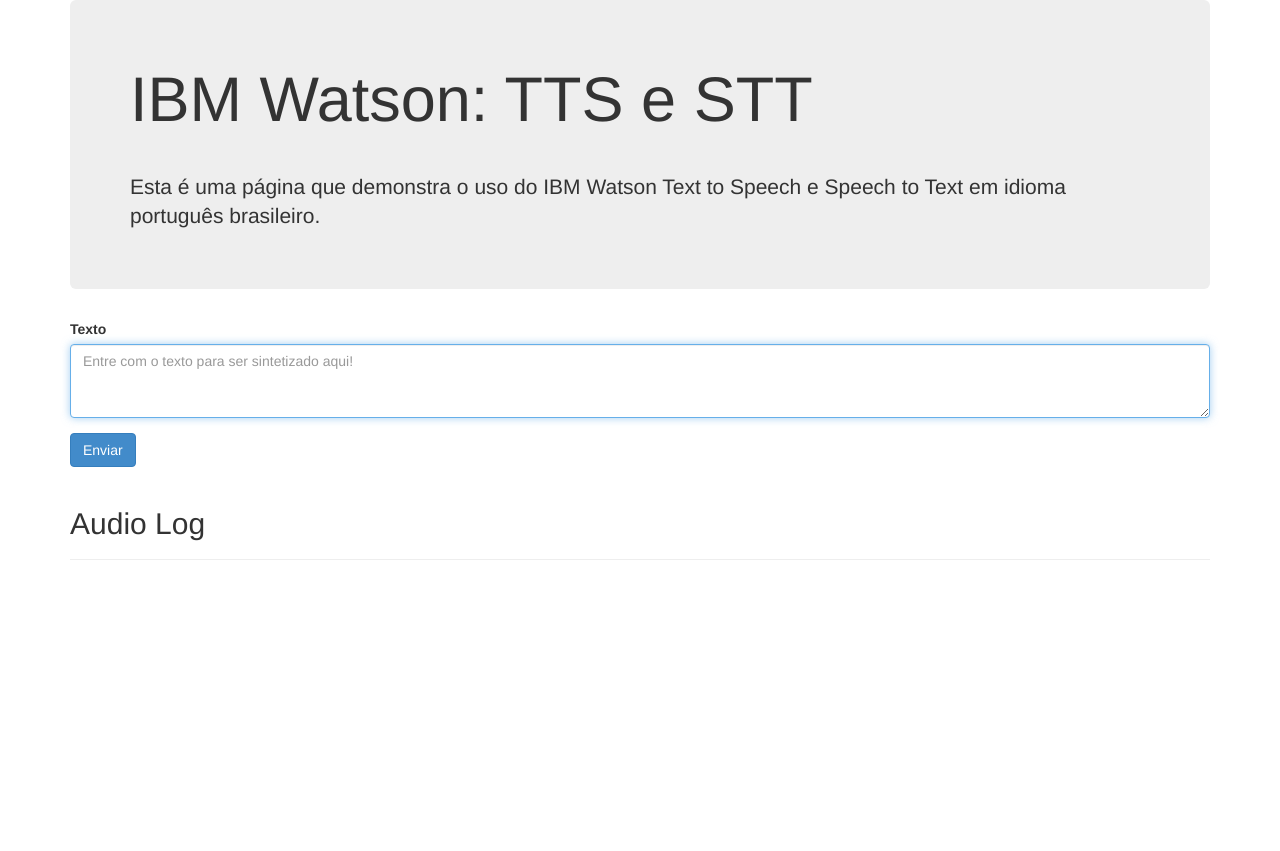
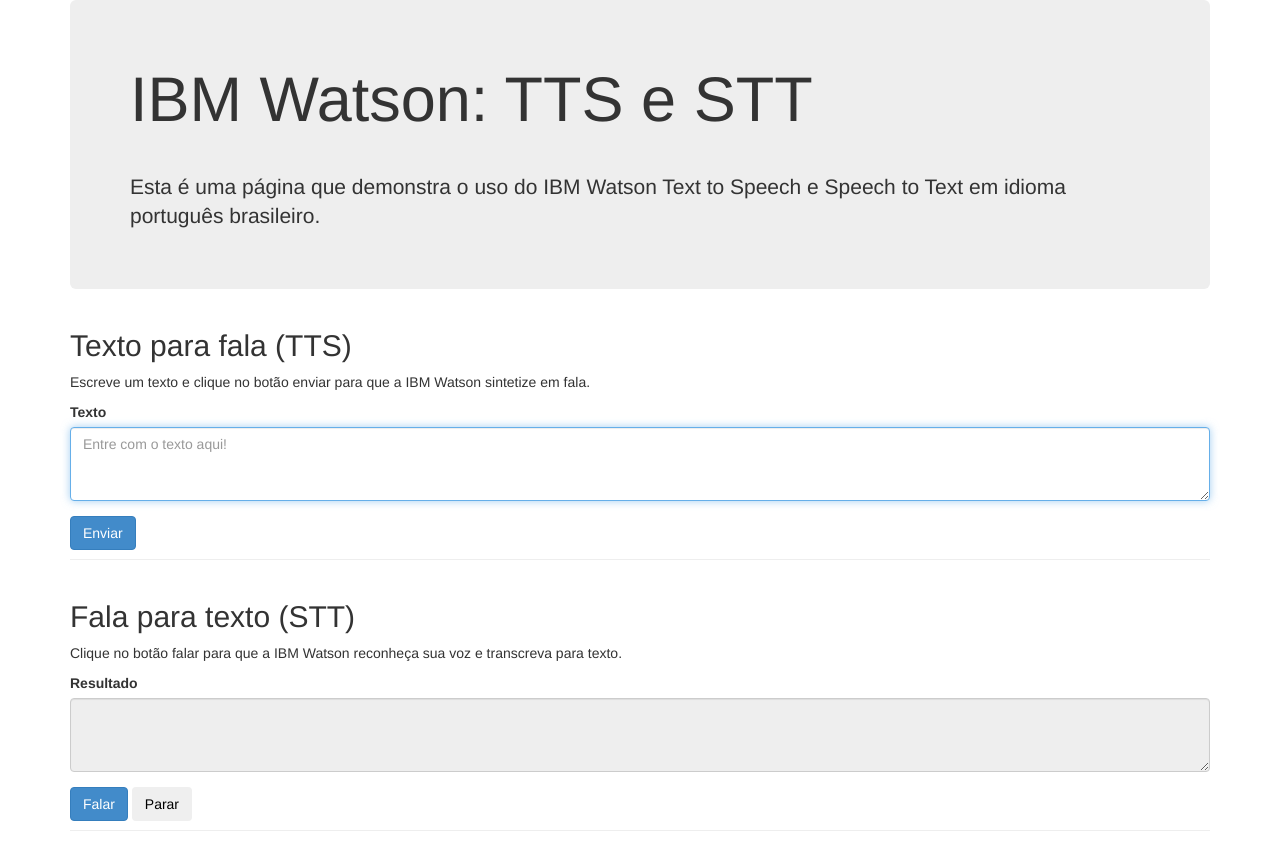
Before and after one commit to sergiosdlima/ibm-watson-tts-stt, a Flask app: page / in a window 1280 px wide. Before the commit the page ends 560 px from the top, so only its background shows below. Run offline with Flask 2, Linux system fonts and the light colour scheme.

Commit message:
Implementa a função speech to text

```diff
--- a/app.py
+++ b/app.py
@@ -3,25 +3,30 @@
 import os
 from os.path import join, dirname
 import logging
-from flask import Flask, render_template, request, jsonify, send_file
-from ibm_watson import TextToSpeechV1
+from flask import Flask, render_template, request, jsonify, send_file, Response
+from ibm_watson import TextToSpeechV1, SpeechToTextV1
 from ibm_cloud_sdk_core.authenticators import IAMAuthenticator
 
 app = Flask(__name__)
 app.debug = 'DEBUG' in os.environ
 
-API_KEY = os.environ['API_KEY']
+TTS_API_KEY = os.environ['TTS_API_KEY']
 TTS_SERVICE_URL = os.environ['TTS_SERVICE_URL']
+STT_API_KEY = os.environ['STT_API_KEY']
+STT_SERVICE_URL = os.environ['STT_SERVICE_URL']
 
 file_path = join(dirname(__file__), 'audio.mp3')
 
 class IBMWatson(object):
     def __init__(self):
-        authenticator = IAMAuthenticator(API_KEY)
         self.tts = TextToSpeechV1(
-            authenticator=authenticator
+            authenticator=IAMAuthenticator(TTS_API_KEY)
         )
         self.tts.set_service_url(TTS_SERVICE_URL)
+        self.stt = SpeechToTextV1(
+            authenticator=IAMAuthenticator(STT_API_KEY)
+        )
+        self.stt.set_service_url(STT_SERVICE_URL)
 
     def synthesize(self, text):
         if (os.path.exists(file_path)):
@@ -35,6 +40,17 @@
             ).get_result().content
             audio_file.write(content)
 
+    def recognize(self, audio):
+        with open(audio, 'rb') as audio_file:
+            speech_recognition_results = self.stt.recognize(
+                audio=audio_file,
+                content_type='audio/webm',
+                model='pt-BR_BroadbandModel',
+                # max_alternatives=3
+            ).get_result()
+        # print(json.dumps(speech_recognition_results, indent=2, ensure_ascii=False))
+        return speech_recognition_results
+
 watson = IBMWatson()
 
 @app.route('/')
@@ -46,10 +62,21 @@
     text = request.form['text']
     if text:
         watson.synthesize(text)
-        return jsonify({'output': text, 'audio_url': '/audio'})
+        return jsonify({'success': True, 'audio_url': '/audio'})
     else:
-        return jsonify({'error': 'Missing data!'})
+        return jsonify({'success': False, 'error': 'Dados ausentes!'})
 
 @app.route('/audio', methods=['GET'])
 def get_audio():
     return send_file(file_path)
+
+@app.route('/stt', methods=['POST'])
+def stt():
+    audio = request.files['blob']
+    if audio:
+        filename = 'fala.webm'
+        audio.save(filename)
+        result = watson.recognize(filename)
+        return jsonify({'success': True, 'result': result})
+    else:
+        return jsonify({'success': False, 'error': 'Não foi possível transcrever a fala.'})
--- a/static/js/application.js
+++ b/static/js/application.js
@@ -1,11 +1,15 @@
-const statusMsg = function(msg) {
-  $('#audio-log').text(msg);
+// UTILS
+const printMsg = function(el, msg) {
+  el.text(msg);
 }
 
+// TEXT TO SPEECH
 $("#input-form").on("submit", function(event) {
   event.preventDefault();
   const text = $("#input-text")[0].value;
-  statusMsg('Carregando...');
+  const textLog = $('#text-log');
+  if (text) {
+    printMsg(textLog, 'Enviando texto...');
     $.ajax({
       data: {
         text: text
@@ -13,11 +17,71 @@
       type: 'POST',
       url: '/tts'
     }).done(function(data) {
-    statusMsg('Tocando áudio...');
+      printMsg(textLog, 'Tocando áudio...');
       const audio = new Audio(data.audio_url);
       audio.play();
       audio.onended = function() {
-      statusMsg('');
+        printMsg(textLog, '');
       };
     });
+  }
 });
+
+// SPEECH TO TEXT
+let log = console.log.bind(console);
+let mediaRecorder;
+const startButton = document.getElementById('start-speech');
+const stopButton = document.getElementById('stop-speech');
+const audioLog = $('#audio-log');
+
+startButton.addEventListener('click', function() {
+  audioLog.val('Escutando...');
+  mediaRecorder.start();
+});
+
+stopButton.addEventListener('click', function() {
+  mediaRecorder.stop();
+});
+
+const handleSuccess = function(stream) {
+  const options = {mimeType: 'audio/webm'};
+  let recordedChunks = [];
+  mediaRecorder = new MediaRecorder(stream, options);
+
+  mediaRecorder.addEventListener('start', function() {
+    if (recordedChunks.length) {
+      recordedChunks = [];
+    }
+  });
+
+  mediaRecorder.addEventListener('dataavailable', function(e) {
+    audioLog.val('Processando...');
+    if (e.data.size > 0) {
+      recordedChunks.push(e.data);
+    }
+  });
+
+  mediaRecorder.addEventListener('stop', function() {
+    const audioBlob = new Blob(recordedChunks);
+    let fd = new FormData();
+    fd.append('blob', audioBlob);
+    $.ajax({
+      method: 'POST',
+      url: '/stt',
+      data: fd,
+      processData: false,
+      contentType: false
+    }).done((data) => {
+      audioLog.val('');
+      textResult = '';
+      for (let i = 0; i < data.result.results.length; i++) {
+        textResult += data.result.results[i].alternatives[0].transcript + ' ';
+      }
+      audioLog.val(textResult);
+    });
+  });
+};
+// Acessa o microfone de forma interativa
+navigator.mediaDevices.getUserMedia({ audio: true, video: false })
+  .then(handleSuccess)
+  .catch(log);
--- a/templates/index.html
+++ b/templates/index.html
@@ -4,6 +4,11 @@
     <title>IBM Watson: TTS e STT</title>
     <link href="static/css/bootstrap.min.css" rel="stylesheet" media="screen">
     <link href="static/css/application.css" rel="stylesheet" media="screen">
+    <link rel="shortcut icon" href="static/favicon_io/favicon.ico" />
+    <link rel="apple-touch-icon" sizes="180x180" href="static/favicon_io/apple-touch-icon.png">
+    <link rel="icon" type="image/png" sizes="32x32" href="static/favicon_io/favicon-32x32.png">
+    <link rel="icon" type="image/png" sizes="16x16" href="static/favicon_io/favicon-16x16.png">
+    <link rel="manifest" href="static/favicon_io/site.webmanifest">
     <meta name="viewport" content="width=device-width, initial-scale=1.0">
   </head>
   <body>
@@ -13,22 +18,28 @@
         <hr />
         <p>Esta é uma página que demonstra o uso do IBM Watson Text to Speech e Speech to Text em idioma português brasileiro.</p>
       </div>
-      <form id="input-form" class="">
+      <div class="page-header">
+        <h2>Texto para fala (TTS)</h2>
+        <p>Escreve um texto e clique no botão enviar para que a IBM Watson sintetize em fala.</p>
+        <form id="input-form" class="">
+          <div class="form-group">
+            <label for="input-text">Texto</label>
+            <textarea id="input-text" class="form-control" rows="3" placeholder="Entre com o texto aqui!" autofocus></textarea>
+          </div>
+          <button class="btn btn-primary" type="submit">Enviar</button> <span id="text-log"></span>
+        </form>
+      </div>
+      <div class="page-header">
+        <h2>Fala para texto (STT)</h2>
+        <p>Clique no botão falar para que a IBM Watson reconheça sua voz e transcreva para texto.</p>
         <div class="form-group">
-          <label for="input-text">Texto</label>
-          <textarea id="input-text" class="form-control" rows="3" placeholder="Entre com o texto para ser sintetizado aqui!" autofocus></textarea>
+          <label for="audio-log">Resultado</label>
+          <textarea id="audio-log" class="form-control" rows="3" readonly></textarea>
         </div>
-        <button class="btn btn-primary" type="submit">Enviar</button>
-      </form>
-      <div class="page-header">
-        <h2>Audio Log</h2>
-        <div id="audio-log">
-        </div>
-      </div>
-      <div id="audio-file">
+        <button id="start-speech" class="btn btn-primary" type="button">Falar</button>
+        <button id="stop-speech" class="btn btn-secondary" type="button">Parar</button>
       </div>
     </div>
-
 
     <script type="text/javascript" src="static/js/jquery-2.0.3.min.js"></script>
     <script type="text/javascript" src="static/js/application.js"></script>
```
Also changed, not shown: static/favicon_io/android-chrome-192x192.png (added), static/favicon_io/android-chrome-512x512.png (added), static/favicon_io/apple-touch-icon.png (added), static/favicon_io/favicon-16x16.png (added), static/favicon_io/favicon-32x32.png (added), static/favicon_io/favicon.ico (added), static/favicon_io/site.webmanifest (added). Lines whose indentation alone changed are shown as unchanged.
